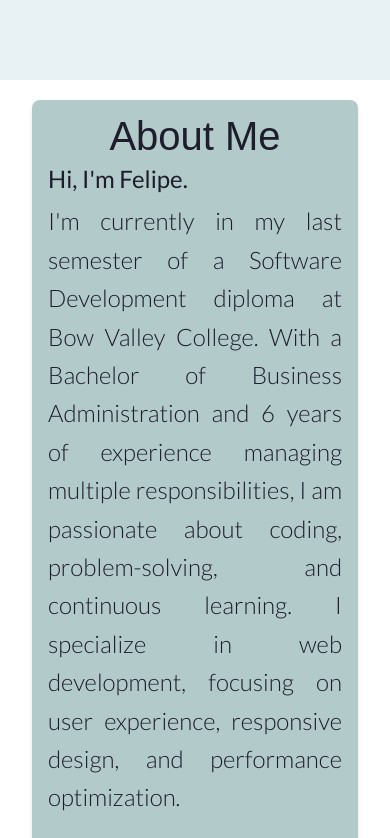
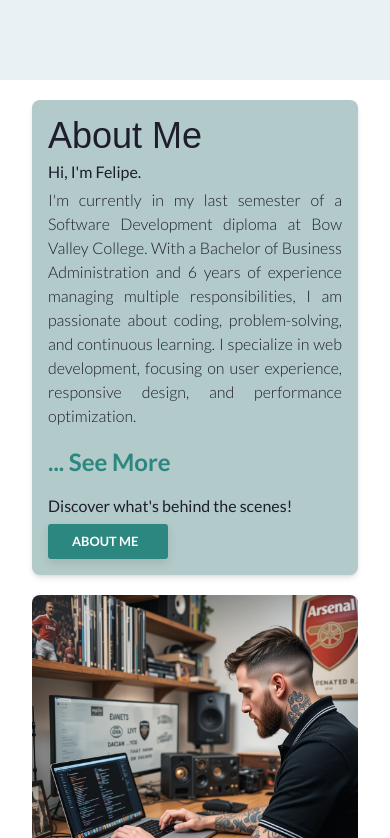
Before and after one commit to felipemora69/Portfolio2.0, a React (Vite) app: page / in a window 390 px wide. Shown: the part 886-1724 px from the top of the page. Built offline with nearby package versions, Linux system fonts and the light colour scheme; a web font is replaced by a local one.

Commit message:
Update size text

```diff
--- a/src/index.css
+++ b/src/index.css
@@ -264,7 +264,7 @@ h1, h2, h3, h4, h5, h6 {
     padding: 20px;
   }
 
-  .about-me h2 {
+  /* .about-me h2 {
     font-size: 2.5rem;
     text-align: center;
   }
@@ -274,7 +274,7 @@ h1, h2, h3, h4, h5, h6 {
     line-height: 1.6;
     text-align: justify;
     margin-bottom: 1rem;
-  }
+  } */
 
   .about-me img {
     width: 100%;
@@ -287,6 +287,10 @@ h1, h2, h3, h4, h5, h6 {
     padding: 1rem;
     max-width: 100%;
     margin-bottom: 20px;
+  }
+
+  .about-me-text p {
+    font-size: 1rem;
   }
 
   .see-more-text {
```
